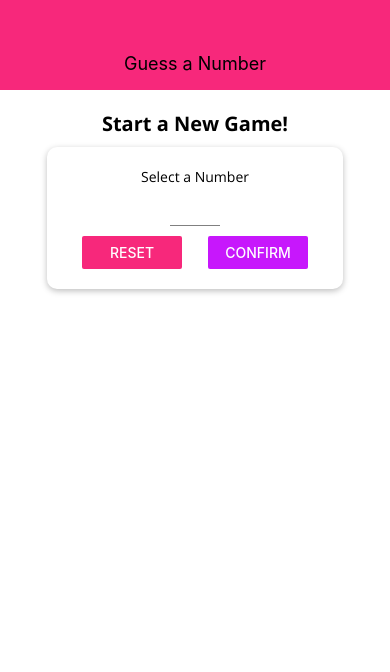
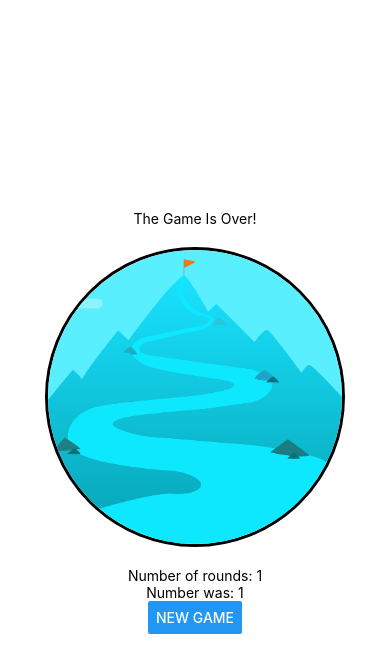
Before and after one commit to cwill833/number-guessing-game-native, a React Native app: screen / in a window 390 px wide. Shown: the top 672 px of the page. Built offline with nearby package versions, Linux system fonts and the light colour scheme.

Commit message:
add images and styling

```diff
--- a/App.js
+++ b/App.js
@@ -41,6 +41,8 @@ export default function App() {
     setGuessRounds(numOfRounds)
   }
 
+  return <GameOverScreen onRestart={newGameHandler} roundsNumber={1} userNumber={1} />
+
   let content = <StartGameScreen onStartGame={startGameHandler} />
 
   if (userNumber && guessRounds <= 0) {
--- a/screens/GameOverScreen.js
+++ b/screens/GameOverScreen.js
@@ -1,14 +1,30 @@
 import React from 'react'
-import {View, Text, StyleSheet, Button} from 'react-native'
+import { View, Text, StyleSheet, Button, Image } from 'react-native'
 
 const GameOverScreen = props => {
 
-  return(
+  return (
     <View style={styles.screen}>
       <Text>The Game Is Over!</Text>
+      <View style={styles.imageContainer}>
+        {/* this is how we load local images into a file */}
+        <Image
+          style={styles.image}
+          source={require('../assets/success.png')}
+        /***
+         * these are the different setting on image tag, cover is default
+         *  */
+        // resizeMode='cover'
+        // resizeMode='contain'
+        // resizeMode='center'
+        // resizeMode='repeat'
+        // resizeMode='stretch'
+
+        />
+      </View>
       <Text>Number of rounds: {props.roundsNumber}</Text>
       <Text>Number was: {props.userNumber}</Text>
-      <Button title="New Game" onPress={props.onRestart}/>
+      <Button title="New Game" onPress={props.onRestart} />
     </View>
   )
 }
@@ -18,6 +34,20 @@ const styles = StyleSheet.create({
     flex: 1,
     justifyContent: 'center',
     alignItems: 'center'
+  },
+  imageContainer: {
+    width: 300,
+    height: 300,
+    borderRadius: 150,
+    borderWidth: 3,
+    borderColor: 'black',
+    overflow: 'hidden',
+    marginVertical: 20
+  },
+  image: {
+    width: '100%',
+    height: '100%'
+
   }
 })
 
```
Also changed, not shown: assets/success.png (added).
